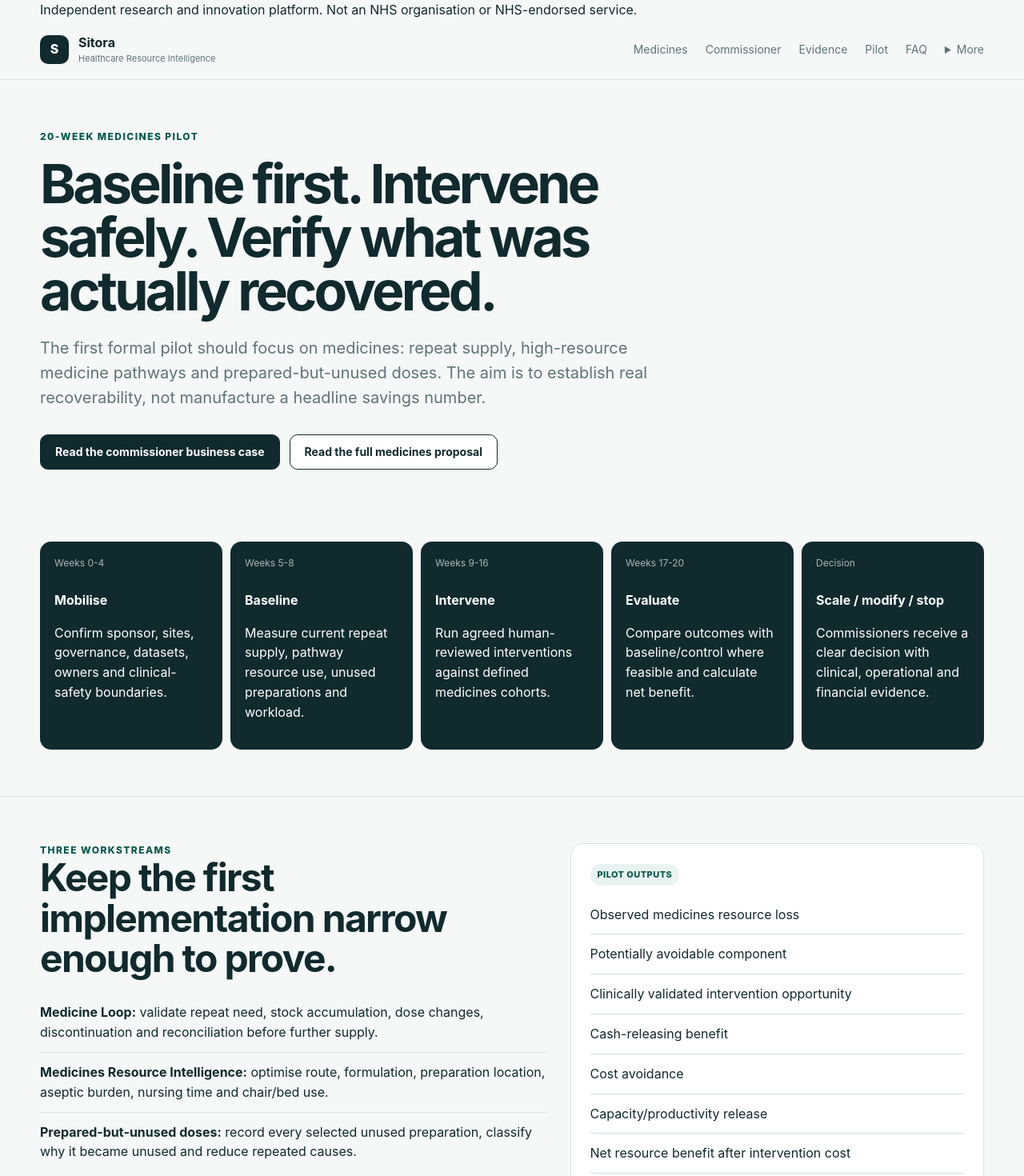
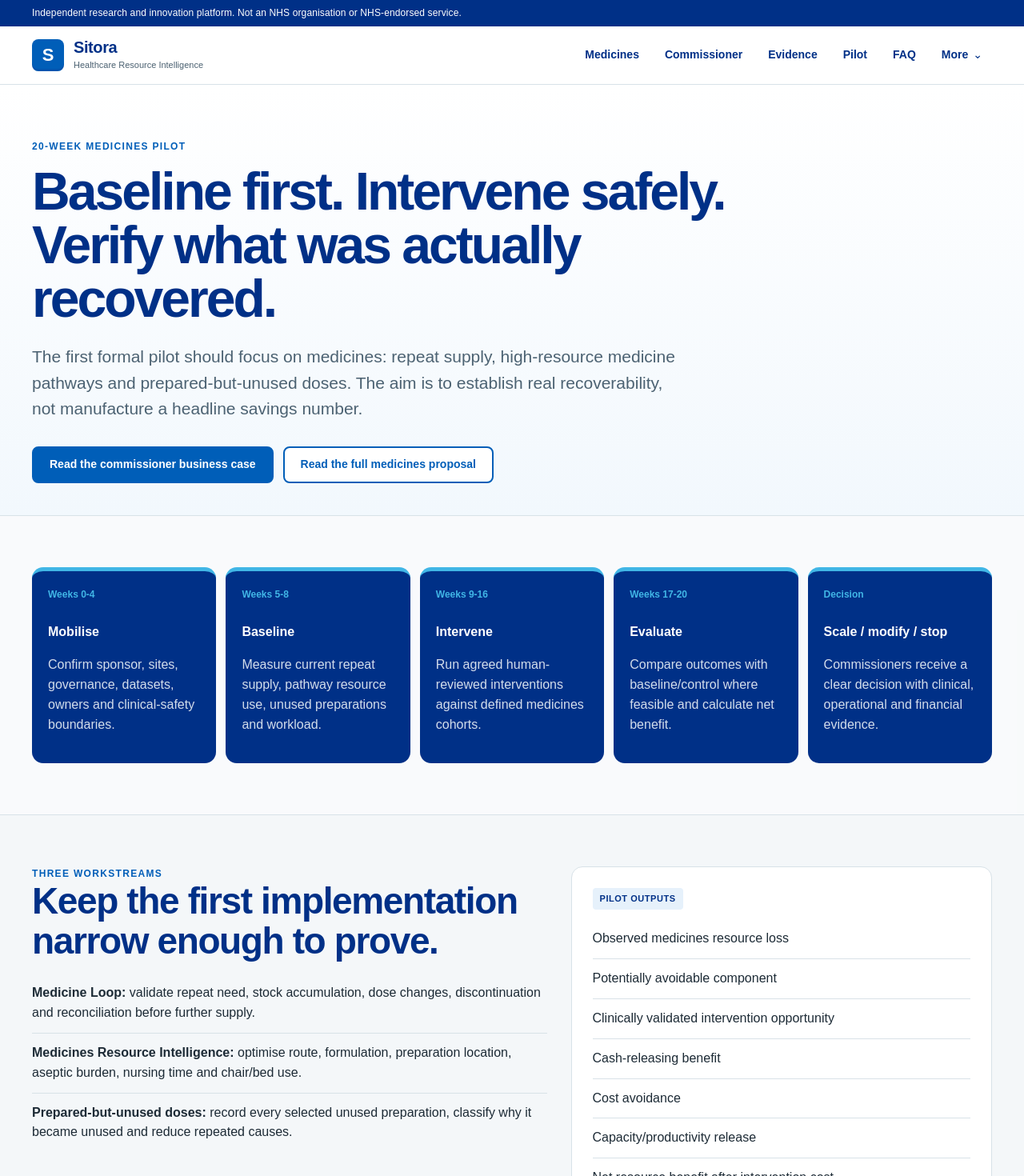
Before and after one commit to Nylon1/NHS, a Next.js app: page /pilot in a window 1280 px wide. Shown: the top 1470 px of the page at 80% size. Built offline with nearby package versions, Linux system fonts and the light colour scheme.

Commit message:
Redesign UI with clean healthcare blue system and progressive disclosure

```diff
--- a/app/globals.css
+++ b/app/globals.css
@@ -1,13 +1,21 @@
 :root {
-  --ink: #102a2d;
-  --muted: #5f7477;
-  --paper: #f5f8f7;
+  --nhs-blue: #005eb8;
+  --nhs-dark-blue: #003087;
+  --nhs-bright-blue: #0072ce;
+  --nhs-light-blue: #41b6e6;
+  --ink: #1d2b36;
+  --muted: #4c6272;
+  --paper: #f4f7f9;
   --card: #ffffff;
-  --line: #d9e4e2;
-  --accent: #0c7a6b;
-  --accent-dark: #07584e;
-  --soft: #e9f4f1;
+  --line: #d8e2e8;
+  --soft: #e8edee;
+  --blue-soft: #e6f1fb;
+  --blue-pale: #f2f8fd;
+  --green: #007f3b;
   --warn: #8a5c10;
+  --danger: #8a1538;
+  --radius: 14px;
+  --shadow: 0 10px 30px rgba(0, 48, 135, .07);
 }
 
 * { box-sizing: border-box; }
@@ -16,104 +24,221 @@ body {
   margin: 0;
   color: var(--ink);
   background: var(--paper);
-  font-family: Inter, ui-sans-serif, system-ui, -apple-system, BlinkMacSystemFont, "Segoe UI", sans-serif;
+  font-family: Arial, Frutiger, "Segoe UI", system-ui, sans-serif;
   line-height: 1.55;
+  -webkit-font-smoothing: antialiased;
 }
 a { color: inherit; text-decoration: none; }
-.shell { width: min(1180px, calc(100% - 40px)); margin: 0 auto; }
+a:focus-visible, button:focus-visible, summary:focus-visible { outline: 3px solid #ffb81c; outline-offset: 3px; }
+.shell { width: min(1200px, calc(100% - 48px)); margin: 0 auto; }
+
+.independence-bar {
+  background: var(--nhs-dark-blue);
+  color: white;
+  font-size: 12px;
+  padding: 7px 0;
+  letter-spacing: .01em;
+}
 .site-header {
-  position: sticky; top: 0; z-index: 20;
-  background: rgba(245,248,247,.94);
-  backdrop-filter: blur(14px);
+  position: sticky;
+  top: 0;
+  z-index: 40;
+  background: rgba(255,255,255,.97);
+  backdrop-filter: blur(12px);
   border-bottom: 1px solid var(--line);
 }
-.header-inner { min-height: 74px; display: flex; align-items: center; justify-content: space-between; gap: 24px; }
+.header-inner { min-height: 72px; display: flex; align-items: center; justify-content: space-between; gap: 28px; }
 .brand { display: flex; align-items: center; gap: 12px; flex: 0 0 auto; }
-.brand-mark { width: 36px; height: 36px; border-radius: 10px; background: var(--ink); color: white; display: grid; place-items: center; font-weight: 800; }
-.brand span:last-child { display: grid; line-height: 1.1; }
-.brand small { color: var(--muted); font-size: 11px; margin-top: 4px; }
-nav { display: flex; gap: 22px; color: var(--muted); font-size: 14px; align-items: center; }
-nav a { white-space: nowrap; }
-nav a:hover { color: var(--accent-dark); }
-.hero { padding: 84px 0 58px; }
-.eyebrow { color: var(--accent-dark); text-transform: uppercase; letter-spacing: .12em; font-size: 12px; font-weight: 800; }
-h1 { font-size: clamp(44px, 7vw, 84px); line-height: .98; letter-spacing: -.055em; margin: 16px 0 24px; max-width: 1000px; }
-h2 { font-size: clamp(30px, 4vw, 48px); line-height: 1.05; letter-spacing: -.035em; margin: 0 0 18px; }
-h3 { margin: 0 0 8px; font-size: 20px; letter-spacing: -.02em; }
-.lede { max-width: 800px; color: var(--muted); font-size: 20px; }
+.brand-mark {
+  width: 40px; height: 40px; border-radius: 8px;
+  background: var(--nhs-blue); color: white;
+  display: grid; place-items: center;
+  font-size: 22px; font-weight: 800;
+  box-shadow: inset 0 -3px 0 rgba(0,48,135,.22);
+}
+.brand span:last-child { display: grid; line-height: 1.08; }
+.brand strong { font-size: 20px; color: var(--nhs-dark-blue); letter-spacing: -.02em; }
+.brand small { color: var(--muted); font-size: 11px; margin-top: 5px; }
+.primary-nav { display: flex; align-items: center; gap: 8px; font-size: 14px; font-weight: 700; color: var(--nhs-dark-blue); }
+.primary-nav > a, .nav-more > summary {
+  padding: 10px 12px;
+  border-radius: 8px;
+  cursor: pointer;
+  white-space: nowrap;
+}
+.primary-nav > a:hover, .nav-more > summary:hover { background: var(--blue-pale); color: var(--nhs-blue); }
+.nav-more { position: relative; }
+.nav-more > summary { list-style: none; }
+.nav-more > summary::-webkit-details-marker { display: none; }
+.nav-more > summary::after { content: "⌄"; margin-left: 6px; font-weight: 400; }
+.nav-menu {
+  position: absolute; right: 0; top: calc(100% + 10px);
+  width: 250px; padding: 8px;
+  background: white; border: 1px solid var(--line); border-radius: 12px;
+  box-shadow: 0 18px 50px rgba(0,48,135,.16);
+  display: grid; gap: 2px;
+}
+.nav-menu a { padding: 10px 12px; border-radius: 8px; font-weight: 600; color: var(--ink); }
+.nav-menu a:hover { background: var(--blue-pale); color: var(--nhs-blue); }
+
+.hero {
+  padding: 88px 0 70px;
+  background: linear-gradient(180deg, #fff 0%, var(--blue-pale) 100%);
+  border-bottom: 1px solid var(--line);
+}
+.hero-copy { max-width: 1020px; }
+.eyebrow {
+  color: var(--nhs-blue); text-transform: uppercase;
+  letter-spacing: .11em; font-size: 12px; font-weight: 800;
+}
+h1 { font-size: clamp(44px, 6vw, 76px); line-height: 1.01; letter-spacing: -.045em; margin: 14px 0 24px; max-width: 1020px; color: var(--nhs-dark-blue); }
+h2 { font-size: clamp(30px, 4vw, 46px); line-height: 1.08; letter-spacing: -.03em; margin: 0 0 16px; color: var(--nhs-dark-blue); }
+h3 { margin: 0 0 8px; font-size: 20px; letter-spacing: -.015em; color: var(--ink); }
+.lede { max-width: 820px; color: var(--muted); font-size: clamp(18px, 2vw, 21px); }
 .hero-actions { display: flex; gap: 12px; flex-wrap: wrap; margin-top: 30px; }
-.button { display: inline-flex; align-items: center; justify-content: center; min-height: 44px; padding: 0 18px; border-radius: 10px; border: 1px solid var(--ink); font-weight: 700; font-size: 14px; }
-.button.primary { background: var(--ink); color: white; }
-.button.secondary { background: white; }
-.section { padding: 58px 0; }
+.button {
+  display: inline-flex; align-items: center; justify-content: center;
+  min-height: 46px; padding: 0 20px; border-radius: 8px;
+  border: 2px solid var(--nhs-blue); font-weight: 800; font-size: 14px;
+  transition: transform .15s ease, box-shadow .15s ease, background .15s ease;
+}
+.button:hover { transform: translateY(-1px); box-shadow: 0 7px 18px rgba(0,94,184,.16); }
+.button.primary { background: var(--nhs-blue); color: white; }
+.button.primary:hover { background: var(--nhs-dark-blue); border-color: var(--nhs-dark-blue); }
+.button.secondary { background: white; color: var(--nhs-blue); }
+
+.section { padding: 64px 0; }
 .section + .section { border-top: 1px solid var(--line); }
-.section-head { display: flex; justify-content: space-between; align-items: end; gap: 24px; margin-bottom: 28px; }
-.section-head p { max-width: 620px; color: var(--muted); margin: 0; }
-.metric-grid { display: grid; grid-template-columns: repeat(4, 1fr); gap: 14px; }
-.metric { background: var(--card); border: 1px solid var(--line); border-radius: 16px; padding: 22px; }
-.metric strong { display: block; font-size: 30px; letter-spacing: -.04em; margin: 8px 0; }
+.section:nth-of-type(even) { background: rgba(255,255,255,.38); }
+.section-head { display: flex; justify-content: space-between; align-items: end; gap: 32px; margin-bottom: 30px; }
+.section-head > div { max-width: 720px; }
+.section-head p { max-width: 540px; color: var(--muted); margin: 0; }
+
+.metric-grid { display: grid; grid-template-columns: repeat(4, 1fr); gap: 16px; }
+.metric {
+  background: var(--card); border: 1px solid var(--line); border-radius: var(--radius); padding: 22px;
+  box-shadow: 0 1px 0 rgba(0,48,135,.02);
+}
+.metric strong { display: block; font-size: 32px; line-height: 1.05; letter-spacing: -.035em; margin: 12px 0 8px; color: var(--nhs-dark-blue); }
 .metric small, .muted { color: var(--muted); }
-.card-grid { display: grid; grid-template-columns: repeat(2, 1fr); gap: 16px; }
-.card { background: var(--card); border: 1px solid var(--line); border-radius: 16px; padding: 24px; }
-.card p { color: var(--muted); margin: 8px 0 0; }
-.card-link { transition: transform .15s ease, border-color .15s ease; }
-.card-link:hover { transform: translateY(-2px); border-color: #a8c9c3; }
-.badge { display: inline-flex; align-items: center; padding: 5px 9px; border-radius: 999px; background: var(--soft); color: var(--accent-dark); font-size: 11px; font-weight: 800; letter-spacing: .04em; text-transform: uppercase; }
-.process { display: grid; grid-template-columns: repeat(5, 1fr); gap: 10px; }
-.process-step { background: var(--ink); color: white; border-radius: 14px; padding: 18px; min-height: 150px; }
-.process-step span { display: block; opacity: .65; font-size: 12px; margin-bottom: 24px; }
-.quote { background: var(--ink); color: white; border-radius: 22px; padding: clamp(28px, 6vw, 60px); font-size: clamp(28px, 4vw, 48px); line-height: 1.08; letter-spacing: -.035em; }
-.table-wrap { overflow-x: auto; background: white; border: 1px solid var(--line); border-radius: 16px; }
+.card-grid { display: grid; grid-template-columns: repeat(2, 1fr); gap: 18px; }
+.card {
+  background: var(--card); border: 1px solid var(--line); border-radius: var(--radius); padding: 26px;
+  box-shadow: 0 1px 0 rgba(0,48,135,.025);
+}
+.card p { color: var(--muted); margin: 9px 0 0; }
+.card-link { transition: transform .16s ease, border-color .16s ease, box-shadow .16s ease; }
+.card-link:hover { transform: translateY(-2px); border-color: #9fc4e6; box-shadow: var(--shadow); }
+.badge {
+  display: inline-flex; align-items: center; padding: 5px 9px; border-radius: 4px;
+  background: var(--blue-soft); color: var(--nhs-dark-blue);
+  font-size: 11px; font-weight: 800; letter-spacing: .05em; text-transform: uppercase;
+}
+
+.process { display: grid; grid-template-columns: repeat(5, 1fr); gap: 12px; }
+.process-step {
+  background: var(--nhs-dark-blue); color: white; border-radius: var(--radius); padding: 20px; min-height: 166px;
+  border-top: 5px solid var(--nhs-light-blue);
+}
+.process-step h3 { color: white; }
+.process-step p { color: rgba(255,255,255,.83); }
+.process-step span { display: block; color: var(--nhs-light-blue); font-size: 12px; font-weight: 800; margin-bottom: 26px; }
+.quote {
+  background: var(--nhs-dark-blue); color: white; border-radius: 18px;
+  padding: clamp(30px, 5vw, 56px); font-size: clamp(26px, 3.5vw, 44px);
+  line-height: 1.12; letter-spacing: -.03em; border-left: 8px solid var(--nhs-light-blue);
+}
+
+.table-wrap { overflow-x: auto; background: white; border: 1px solid var(--line); border-radius: var(--radius); box-shadow: 0 1px 0 rgba(0,48,135,.02); }
 table { width: 100%; border-collapse: collapse; min-width: 780px; }
-th, td { text-align: left; padding: 16px 18px; border-bottom: 1px solid var(--line); vertical-align: top; }
-th { font-size: 12px; text-transform: uppercase; letter-spacing: .08em; color: var(--muted); background: #fbfcfc; }
+th, td { text-align: left; padding: 15px 18px; border-bottom: 1px solid var(--line); vertical-align: top; }
+th { font-size: 11px; text-transform: uppercase; letter-spacing: .08em; color: var(--nhs-dark-blue); background: var(--blue-pale); }
+tbody tr:hover { background: #fbfdff; }
 tr:last-child td { border-bottom: 0; }
 .status { font-weight: 800; font-size: 12px; }
-.status.measured { color: #146b36; }
+.status.measured { color: var(--green); }
 .status.modelled { color: var(--warn); }
-.page-head { padding: 62px 0 32px; }
-.page-head h1 { font-size: clamp(42px, 6vw, 68px); max-width: 860px; }
-.two-col { display: grid; grid-template-columns: 1.1fr .9fr; gap: 30px; }
+
+.page-head {
+  padding: 68px 0 40px;
+  background: linear-gradient(180deg, #fff 0%, var(--blue-pale) 100%);
+  border-bottom: 1px solid var(--line);
+}
+.page-head h1 { font-size: clamp(40px, 5.5vw, 66px); max-width: 960px; }
+.two-col { display: grid; grid-template-columns: 1.1fr .9fr; gap: 30px; align-items: start; }
 .list-clean { padding: 0; margin: 0; list-style: none; }
 .list-clean li { padding: 12px 0; border-bottom: 1px solid var(--line); }
 .list-clean li:last-child { border-bottom: 0; }
-.callout { border-left: 4px solid var(--accent); background: var(--soft); padding: 20px 22px; border-radius: 0 14px 14px 0; }
+.callout { border-left: 5px solid var(--nhs-blue); background: var(--blue-soft); padding: 22px 24px; border-radius: 0 12px 12px 0; }
 .evidence-card { display: grid; gap: 12px; }
-.evidence-value { font-size: 34px; font-weight: 800; letter-spacing: -.04em; }
+.evidence-value { font-size: 36px; font-weight: 800; letter-spacing: -.04em; color: var(--nhs-dark-blue); }
 .meta-row { display: flex; flex-wrap: wrap; gap: 8px; color: var(--muted); font-size: 12px; }
-.source-link { color: var(--accent-dark); font-weight: 700; }
-.site-footer { margin-top: 70px; border-top: 1px solid var(--line); padding: 36px 0 48px; color: var(--muted); }
-.footer-grid { display: grid; grid-template-columns: 1fr 1fr; gap: 30px; }
-.footer-grid strong { color: var(--ink); }
-.footer-note { margin: 0; }
+.source-link { color: var(--nhs-blue); font-weight: 800; text-decoration: underline; text-underline-offset: 3px; }
 
+/* Progressive disclosure */
+details.reveal-panel, .faq-item, .card details {
+  background: white; border: 1px solid var(--line); border-radius: 10px; overflow: hidden;
+}
+details.reveal-panel > summary, .faq-item > summary, .card details > summary {
+  cursor: pointer; padding: 16px 18px; font-weight: 800; color: var(--nhs-dark-blue); list-style: none;
+}
+details.reveal-panel > summary::-webkit-details-marker, .faq-item > summary::-webkit-details-marker, .card details > summary::-webkit-details-marker { display: none; }
+details.reveal-panel > summary::after, .faq-item > summary::after, .card details > summary::after { content: "+"; float: right; color: var(--nhs-blue); font-size: 22px; font-weight: 400; }
+details[open].reveal-panel > summary::after, .faq-item[open] > summary::after, .card details[open] > summary::after { content: "−"; }
+details.reveal-panel > div, .faq-item > div, .card details > div { padding: 0 18px 18px; color: var(--muted); }
+
+/* Opportunity register */
 .opportunity-stack { display: grid; gap: 20px; }
 .opportunity-card { padding: 30px; }
 .opportunity-head { display: flex; justify-content: space-between; gap: 24px; align-items: flex-start; margin-bottom: 28px; }
 .opportunity-head h2 { font-size: clamp(28px, 3vw, 42px); margin-top: 12px; }
-.opportunity-score { min-width: 112px; background: var(--ink); color: white; border-radius: 18px; padding: 16px; text-align: center; }
+.opportunity-score { min-width: 112px; background: var(--nhs-dark-blue); color: white; border-radius: 14px; padding: 16px; text-align: center; }
 .opportunity-score strong { display: block; font-size: 38px; line-height: 1; }
-.opportunity-score small { opacity: .7; }
+.opportunity-score small { opacity: .75; }
 .opportunity-grid { display: grid; grid-template-columns: repeat(3, 1fr); gap: 24px; margin-top: 24px; }
 .opportunity-grid:first-of-type { grid-template-columns: 1.35fr .65fr; }
 .score-row { margin-bottom: 12px; }
 .score-label { display: flex; justify-content: space-between; gap: 12px; font-size: 13px; margin-bottom: 5px; }
-.score-track { height: 8px; border-radius: 999px; background: var(--soft); overflow: hidden; }
-.score-fill { height: 100%; background: var(--accent); border-radius: inherit; }
+.score-track { height: 8px; border-radius: 999px; background: var(--blue-soft); overflow: hidden; }
+.score-fill { height: 100%; background: var(--nhs-blue); border-radius: inherit; }
 
+/* Motion: subtle, accessible */
+.reveal-ready { opacity: 0; transform: translateY(16px); transition: opacity .5s ease, transform .5s ease; }
+.reveal-ready.is-visible { opacity: 1; transform: translateY(0); }
+.metric.reveal-ready:nth-child(2), .card.reveal-ready:nth-child(2) { transition-delay: .05s; }
+.metric.reveal-ready:nth-child(3), .card.reveal-ready:nth-child(3) { transition-delay: .1s; }
+.metric.reveal-ready:nth-child(4), .card.reveal-ready:nth-child(4) { transition-delay: .15s; }
+
+.site-footer { margin-top: 70px; background: var(--nhs-dark-blue); color: rgba(255,255,255,.8); padding: 42px 0 48px; }
+.footer-grid { display: grid; grid-template-columns: 1fr 1fr; gap: 34px; }
+.footer-grid strong { color: white; font-size: 18px; }
+.footer-note { margin: 0; }
+.footer-kicker { color: var(--nhs-light-blue); text-transform: uppercase; font-size: 11px; font-weight: 800; letter-spacing: .08em; }
+
+@media (prefers-reduced-motion: reduce) {
+  html { scroll-behavior: auto; }
+  *, *::before, *::after { transition-duration: .01ms !important; animation-duration: .01ms !important; }
+  .reveal-ready { opacity: 1; transform: none; }
+}
 @media (max-width: 980px) {
-  .header-inner { align-items: flex-start; padding: 14px 0; flex-direction: column; gap: 10px; }
-  nav { width: 100%; overflow-x: auto; padding-bottom: 2px; scrollbar-width: thin; }
+  .header-inner { align-items: flex-start; padding: 12px 0; flex-direction: column; gap: 10px; }
+  .primary-nav { width: 100%; overflow-x: auto; padding-bottom: 4px; scrollbar-width: thin; }
+  .nav-more { position: static; }
+  .nav-menu { left: 24px; right: 24px; width: auto; top: auto; }
   .metric-grid, .process { grid-template-columns: repeat(2, 1fr); }
   .card-grid, .two-col, .footer-grid, .opportunity-grid, .opportunity-grid:first-of-type { grid-template-columns: 1fr; }
+  .section-head { align-items: start; flex-direction: column; }
 }
 @media (max-width: 640px) {
-  .shell { width: min(100% - 24px, 1180px); }
+  .shell { width: min(100% - 28px, 1200px); }
+  .independence-bar { font-size: 10px; }
   .brand small { display: none; }
-  nav { gap: 14px; font-size: 13px; }
-  .hero { padding-top: 54px; }
+  .primary-nav { gap: 2px; font-size: 12px; }
+  .primary-nav > a, .nav-more > summary { padding: 8px 9px; }
+  .hero { padding: 58px 0 46px; }
+  .section { padding: 48px 0; }
+  .page-head { padding: 48px 0 30px; }
   .metric-grid, .process { grid-template-columns: 1fr; }
-  .section-head { display: block; }
   .opportunity-head { display: block; }
   .opportunity-score { margin-top: 16px; width: 110px; }
 }
```
